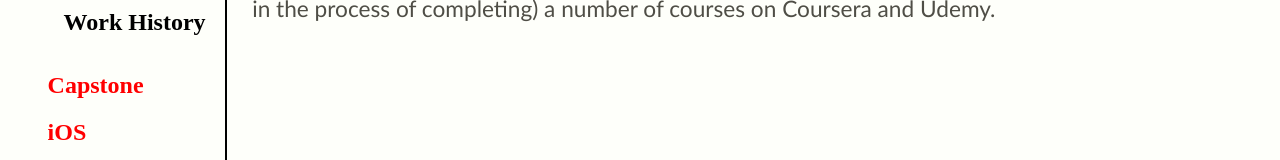
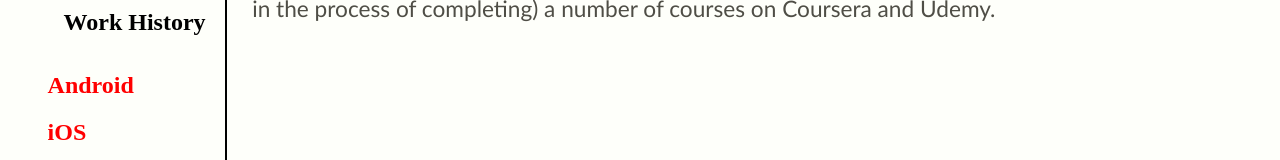
Before and after one commit to DBerry07/DBerry07.github.io, a React (Vite) app: page / in a window 1280 px wide. Shown: the part 382-542 px from the top of the page. Built offline with nearby package versions, Linux system fonts and the light colour scheme; a web font is replaced by a local one.

Commit message:
Switched shown kotlin project

```diff
--- a/src/data/constants/buttons.js
+++ b/src/data/constants/buttons.js
@@ -8,7 +8,7 @@ export default class Tabs {
   static Projects = new Tabs("Projects", ">> Projects");
 
   static Back = new Tabs("Back", "<< Back");
-  static Kotlin = new Tabs("Kotlin", "Capstone", locations.PicAndroid);
+  static Kotlin = new Tabs("Kotlin", "Android", locations.PicAndroid);
   static React = new Tabs("React", "Webpage");
   static ReactNative = new Tabs("ReactNative", "React Native");
   static iOS = new Tabs("iOS", "iOS");
--- a/src/data/constants/screens_projects.js
+++ b/src/data/constants/screens_projects.js
@@ -11,7 +11,7 @@ export const React = new TabContent(
   [[LINKS.webpage, locations.PicGithubTxt]] //htmls
 );
 
-export const Kotlin = new TabContent(
+export const Capstone = new TabContent(
   "Vanderbilt Specialization Capstone ", //title
   ["Built using Kotlin", "Personal Project"], //subheading
   await getText(locations.CouseraBody), //body --> "await" here is very important! Page won't work without it!
@@ -23,6 +23,12 @@ export const Kotlin = new TabContent(
   ], //htmls
   await getText(locations.CouseraList) //list
 );
+
+export const Kotlin = new TabContent(
+  "Residental Manager", //title
+  ["Built using Kotlin", "Personal Project"], //subheading
+  await getText(locations.AndroidKotlinBody), //body
+)
 
 export const Java = new TabContent(
   "Native Android App (Java)", //title
```
